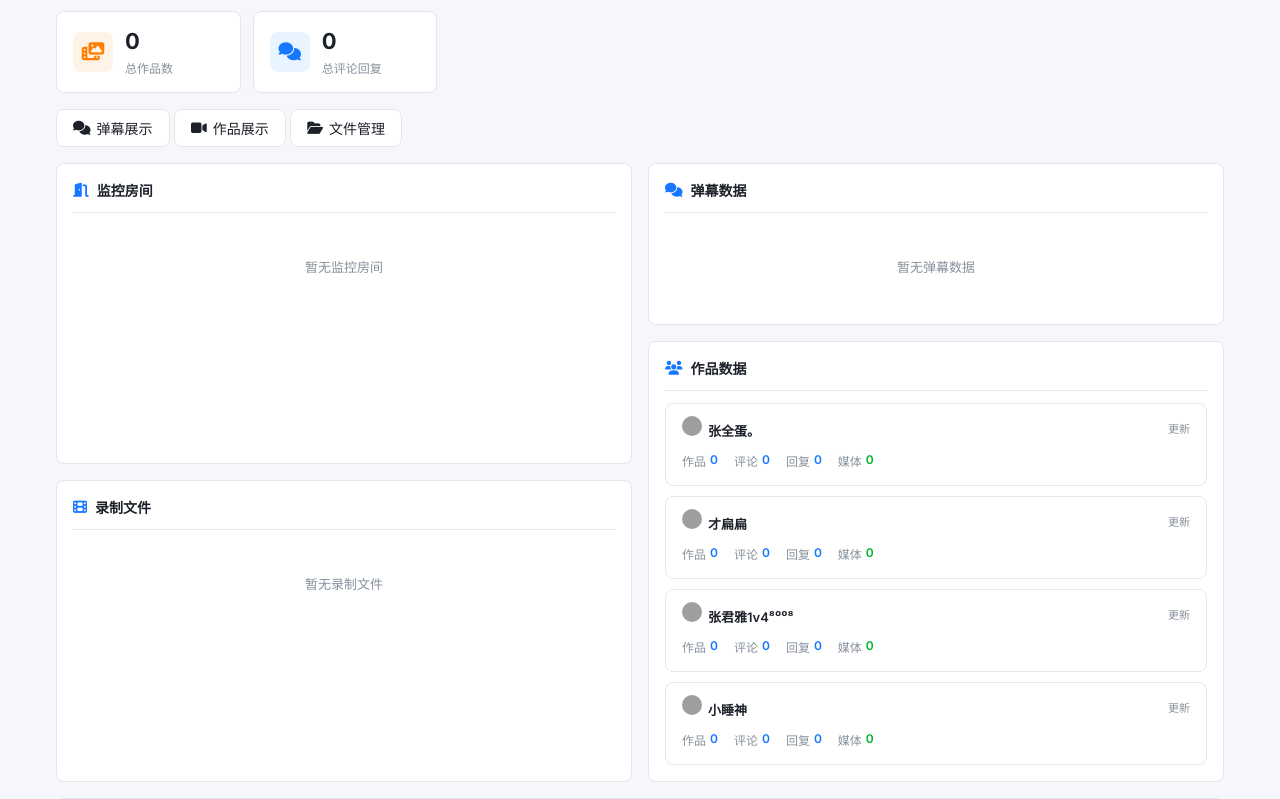
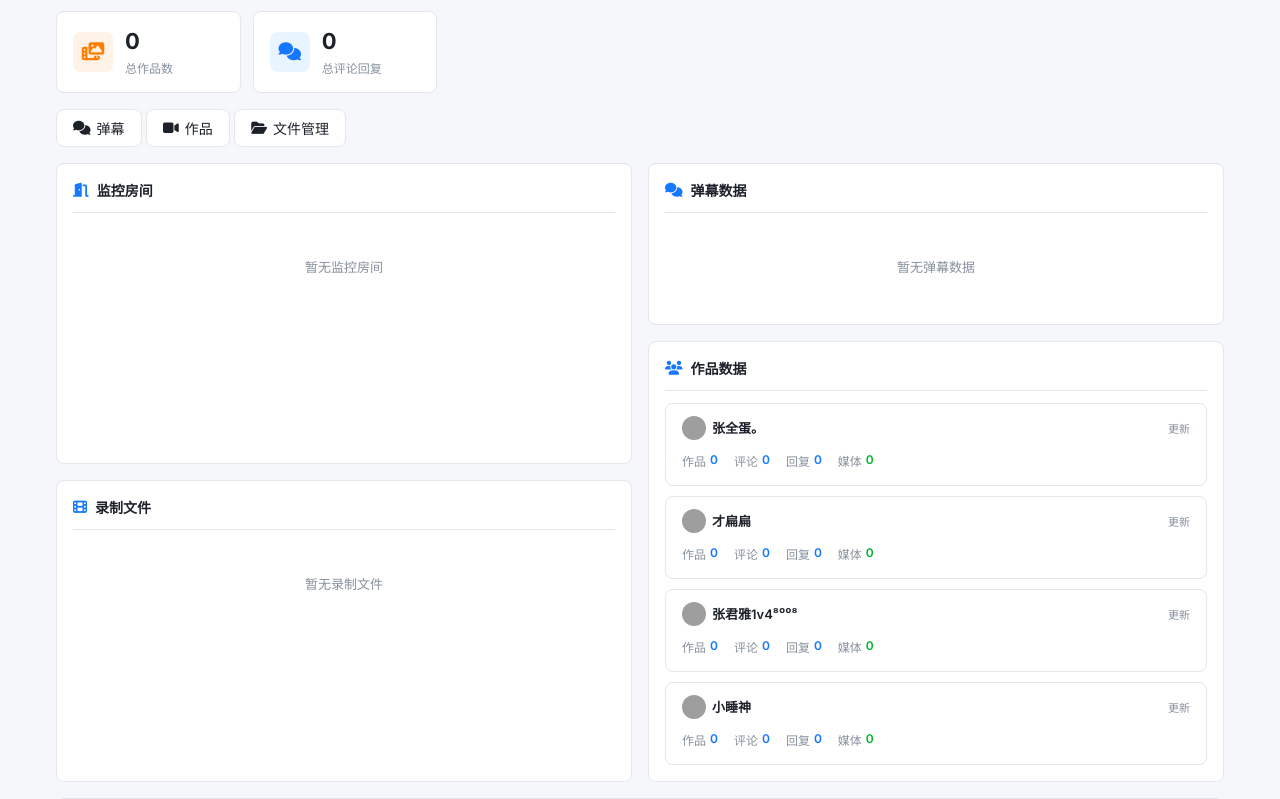
Before and after one commit to xhynice/DouyinSpace, a Flask app: page / in a window 1280 px wide. Shown: the part 171-970 px from the top of the page. Run offline with Flask 3, Linux system fonts and the light colour scheme; data that the repository does not hold is empty; grey boxes are pictures that could not be loaded.

Commit message:
fix: 去掉临时采集、头像24px居中、背景图铺满、录制列表去留白、nav简化

```diff
--- a/templates/index.html
+++ b/templates/index.html
@@ -185,12 +185,13 @@ body {
   font-size: 13px;
   max-height: 400px;
   overflow-y: auto;
+  margin: 0 -16px;
 }
 .recording-row {
   display: flex;
   flex-wrap: wrap;
   align-items: center;
-  padding: 10px 12px;
+  padding: 10px 16px;
   border-bottom: 1px solid #f0f0f0;
 }
 .recording-row:nth-child(even) {
@@ -238,10 +239,10 @@ body {
   content: '';
   position: absolute;
   inset: 0;
-  background-size: cover;
+  background-size: 100% auto;
   background-position: center;
+  background-repeat: no-repeat;
   filter: blur(2px);
-  transform: scale(1.05);
   z-index: 0;
 }
 .minicard-bg::after {
@@ -546,8 +547,8 @@ body {
 
 <!-- Nav -->
 <nav class="nav-bar">
-  <a href="/barrage/"><i class="fas fa-comments"></i> 弹幕展示</a>
-  <a href="/comment/"><i class="fas fa-video"></i> 作品展示</a>
+  <a href="/barrage/"><i class="fas fa-comments"></i> 弹幕</a>
+  <a href="/comment/"><i class="fas fa-video"></i> 作品</a>
   <a href="/files/"><i class="fas fa-folder-open"></i> 文件管理</a>
 </nav>
 
@@ -624,7 +625,7 @@ body {
         {% for db in barrage_dbs %}
         <div class="minicard minicard-bg" style="background-image:url('{{ db.cover_url }}')">
           <div class="minicard-header">
-            <span><img src="{{ db.avatar_url }}" style="width:18px;height:18px;border-radius:50%;margin-right:4px;object-fit:cover" onerror="this.style.display='none'">{{ db.anchor }}</span>
+            <span style="display:flex;align-items:center"><img src="{{ db.avatar_url }}" style="width:24px;height:24px;border-radius:50%;margin-right:6px;object-fit:cover" onerror="this.style.display='none'">{{ db.anchor }}</span>
             <span style="font-size:11px;color:#86909c;font-weight:400">更新 {{ db.modified }}</span>
           </div>
           <div class="minicard-body">
@@ -652,7 +653,7 @@ body {
         {% for user in comment_users %}
         <div class="minicard">
           <div class="minicard-header">
-            <span><img src="{{ user.avatar_url }}" style="width:20px;height:20px;border-radius:50%;margin-right:6px;object-fit:cover" onerror="this.style.display='none'">{{ user.nickname }}</span>
+            <span style="display:flex;align-items:center"><img src="{{ user.avatar_url }}" style="width:24px;height:24px;border-radius:50%;margin-right:6px;object-fit:cover" onerror="this.style.display='none'">{{ user.nickname }}</span>
             <span style="font-size:11px;color:#86909c;font-weight:400">更新 {{ user.last_update or '' }}</span>
           </div>
           <div class="minicard-body">
```
Also changed, not shown: 1 other file.
